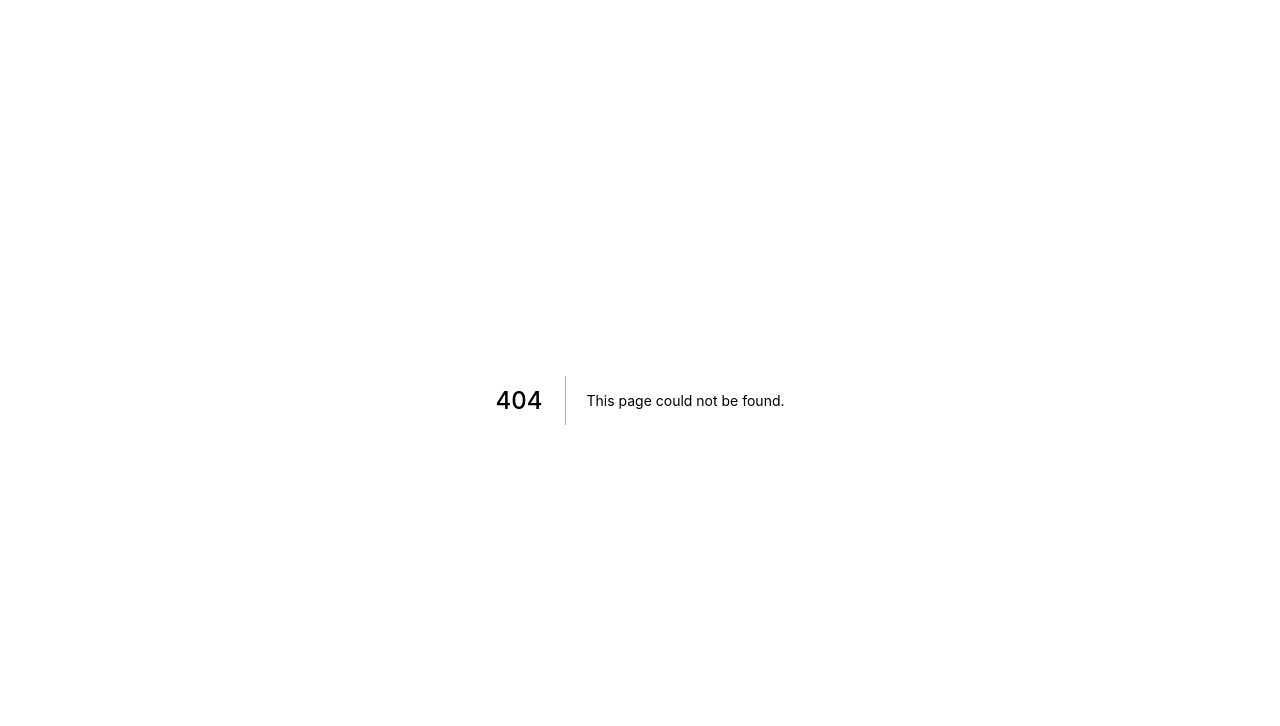
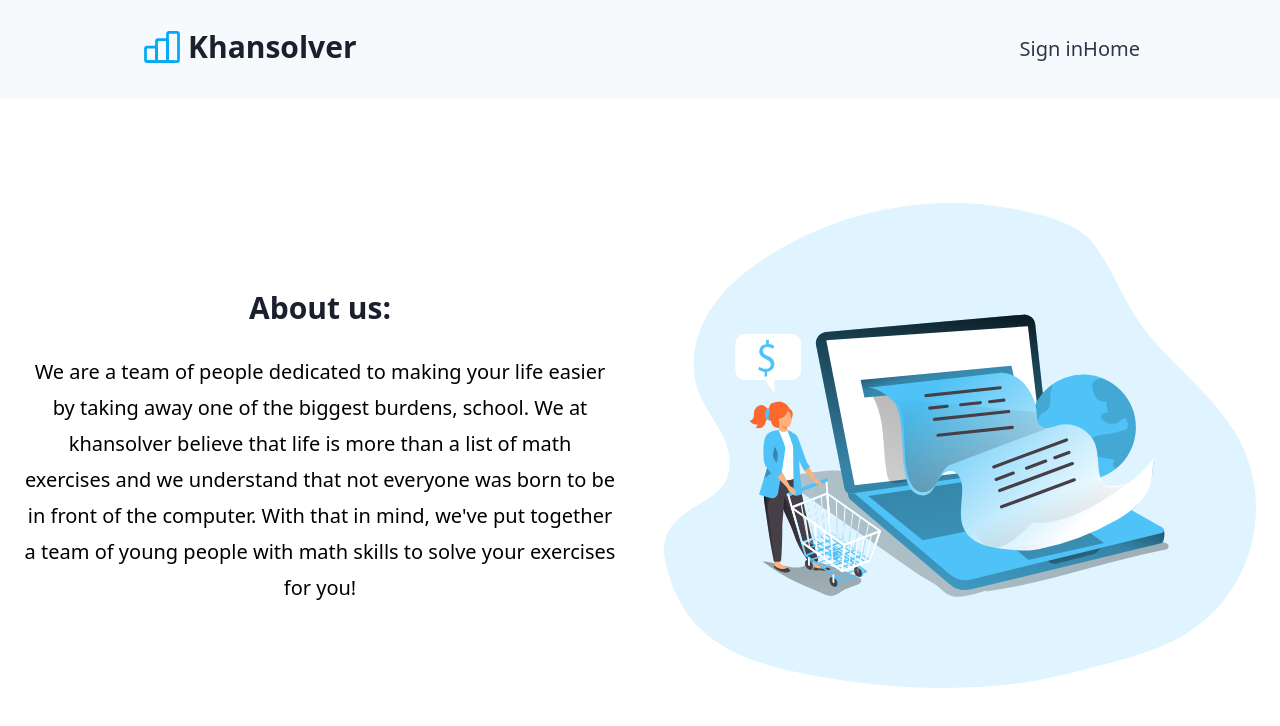
Before and after one commit to tiagoarodrigues55/khansolver-oficialsite, a Next.js app: page /about in a window 1280 px wide. Before the commit this address had no page. Shown: the top 726 px of the page. Built offline with nearby package versions, Linux system fonts and the light colour scheme.

Commit message:
create about page

```diff
--- /dev/null
+++ b/src/pages/about.js
@@ -0,0 +1,16 @@
+import { VerticalFeatureRow } from '../feature/VerticalFeatureRow';
+import {Hero} from '../templates/Hero'
+
+export default function About(){
+  return (
+    <>
+    <Hero/>
+    <VerticalFeatureRow
+      title="About us:"
+      description="We are a team of people dedicated to making your life easier by taking away one of the biggest burdens, school. We at khansolver believe that life is more than a list of math exercises and we understand that not everyone was born to be in front of the computer. With that in mind, we've put together a team of young people with math skills to solve your exercises for you!"
+      image="/assets/images/feature.svg"
+      imageAlt="First feature alt text"
+    />
+    </>
+  )
+}
--- a/src/pages/english.js
+++ b/src/pages/english.js
@@ -2,6 +2,7 @@
 import Styles from '../styles/index'
 import logo from '../../public/assets/images/logo.jpg'
 import axios from 'axios'
+import {Hero} from '../templates/Hero'
 import ReactWhatsapp from 'react-whatsapp'
 function Home(){
   const [formData, setFormData] = useState({plan: '', name: '', username: '', password: '', school: '', transactionId: ''})
@@ -42,8 +43,10 @@
     setFormData({plan: formData.plan, name: formData.name, username: formData.username, password: formData.password, school: formData.school, transactionId: value})
   }
   return(
+    <>
+            <Hero/>
+
           <Styles>
-
           <img src={logo} style={{width:"160px",height:"160px"}}/>
       <p>
       Would you like to have your KhanAcademy recommendations delivered with 100% on time every week? <br/>
@@ -82,7 +85,7 @@
 	<p>If you sign a plan, don't try to do the exercises! <br/> Because it can hinder the resolution process. We are not responsible for exercises not done if the user has tried to carry out the recommendations during the period covered by the plan.<br/></p>
 </form>
   </Styles>
-
+</>
   )
 }
 
--- a/src/templates/Base.tsx
+++ b/src/templates/Base.tsx
@@ -8,7 +8,7 @@
 const Base = () => (
   <div className="antialiased text-gray-600">
     <Meta title={AppConfig.title} description={AppConfig.description} />
-    <Hero />
+    <Hero home />
     <VerticalFeatures />
     <Banner />
     <Footer />
--- a/src/templates/Footer.tsx
+++ b/src/templates/Footer.tsx
@@ -76,13 +76,13 @@
           </Link>
         </li>
         <li>
-          <Link href="/">
+          <Link href="/about">
             <a>About</a>
           </Link>
         </li>
         <li>
-          <Link href="/">
-            <a>Docs</a>
+          <Link href="/english">
+            <a>Sing in</a>
           </Link>
         </li>
       </CenteredFooter>
--- a/src/templates/Hero.tsx
+++ b/src/templates/Hero.tsx
@@ -7,7 +7,7 @@
 import { NavbarTwoColumns } from '../navigation/NavbarTwoColumns';
 import { Logo } from './Logo';
 
-const Hero = () => (
+const Hero = ({ home = false }: { home: boolean }) => (
   <Background color="bg-gray-100">
     <Section yPadding="py-6">
       <NavbarTwoColumns logo={<Logo xl />}>
@@ -16,9 +16,14 @@
             <a>Sign in</a>
           </Link>
         </li>
+        <li>
+          <Link href="/">
+            <a>Home</a>
+          </Link>
+        </li>
       </NavbarTwoColumns>
     </Section>
-
+    {home ? (
       <Section yPadding="pt-20 pb-32">
         <HeroOneButton
           title={
@@ -33,14 +38,13 @@
           button={
             <Link href="/english">
               <a>
-              <Button xl>
-                Sign up for one of our plans and stop worrying!
-              </Button>
+                <Button xl>Take a free trial!</Button>
               </a>
             </Link>
           }
         />
       </Section>
+    ) : null}
   </Background>
 );
 
```
Also changed, not shown: 1 other file (tests, documents, lock files or other folders). Lines whose indentation alone changed are shown as unchanged.
